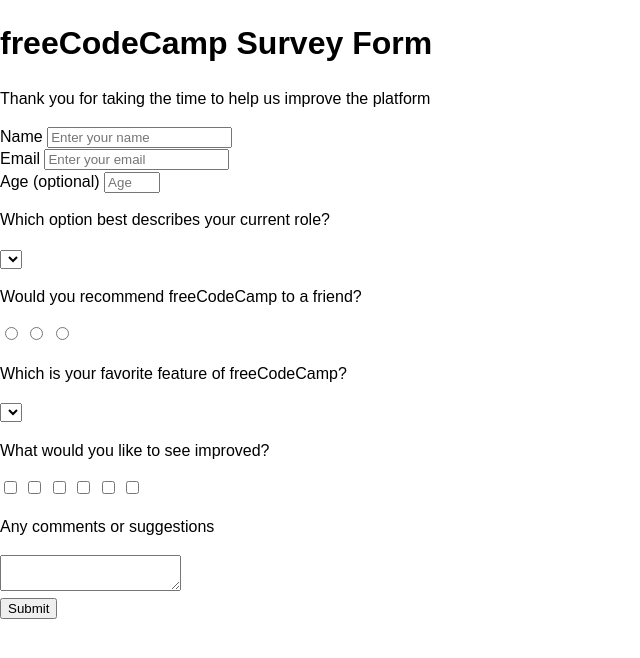
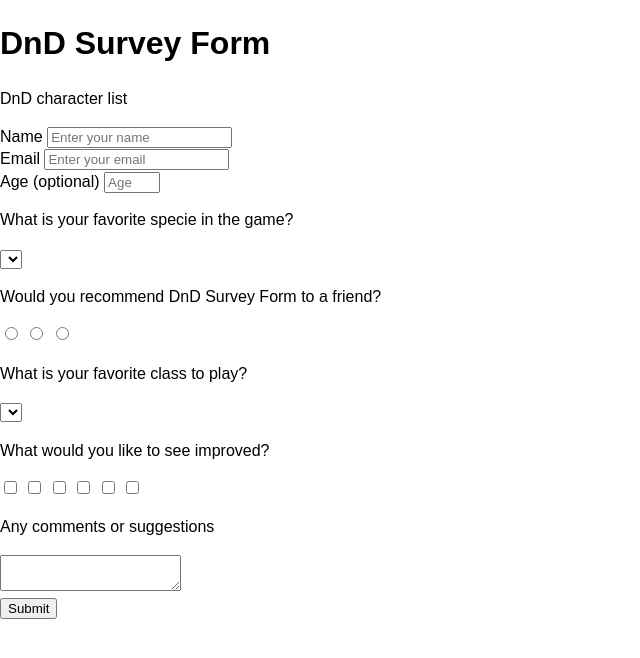
Before and after one commit to MightyBogdi/dnd_survey, a plain HTML site: page index.html in a window 1280 px wide. Shown: the whole page, without its empty margins (0-640 px from the left). Drawn offline with Linux system fonts and the light colour scheme.

Commit message:
changed description to the form, add some classes

```diff
--- a/index.html
+++ b/index.html
@@ -8,8 +8,8 @@
     <body>
         <div class="container">
             <header class="header">
-                <h1 id="title" class="text-center">freeCodeCamp Survey Form</h1>
-                <p id="description" class="description text-center">Thank you for taking the time to help us improve the platform</p>
+                <h1 id="title" class="text-center">DnD Survey Form</h1>
+                <p id="description" class="description text-center">DnD character list</p>
             </header>
             <form id="survey-form">
                 <div class="form-group">
@@ -27,11 +27,13 @@
                     <input id="number" type="number" min="10" max="99" placeholder="Age">
                 </div>
                 <div class="form-group">
-                    <p>Which option best describes your current role?</p>
-                    <select id="dropdown"></select>
+                    <p>What is your favorite specie in the game?</p>
+                    <select id="dropdown">
+
+                    </select>
                 </div>
                 <div class="form-group">
-                    <p>Would you recommend freeCodeCamp to a friend?</p>
+                    <p>Would you recommend DnD Survey Form to a friend?</p>
                     <label>
                         <input type="radio">
                     </label>
@@ -43,7 +45,7 @@
                     </label>
                 </div>
                 <div class="form-group">
-                    <p>Which is your favorite feature of freeCodeCamp?</p>
+                    <p>What is your favorite class to play?</p>
                     <select id="dropdown"></select>
                 </div>
                 <div class="form-group">
@@ -69,11 +71,11 @@
                         <input type="checkbox">
                     </label>
                 </div>
-                <div>
+                <div class="form-group">
                     <p>Any comments or suggestions</p>
                     <textarea></textarea>
                 </div>
-                <div>
+                <div class="form-group">
                     <button>Submit</button>
                 </div>
             </form>
```
